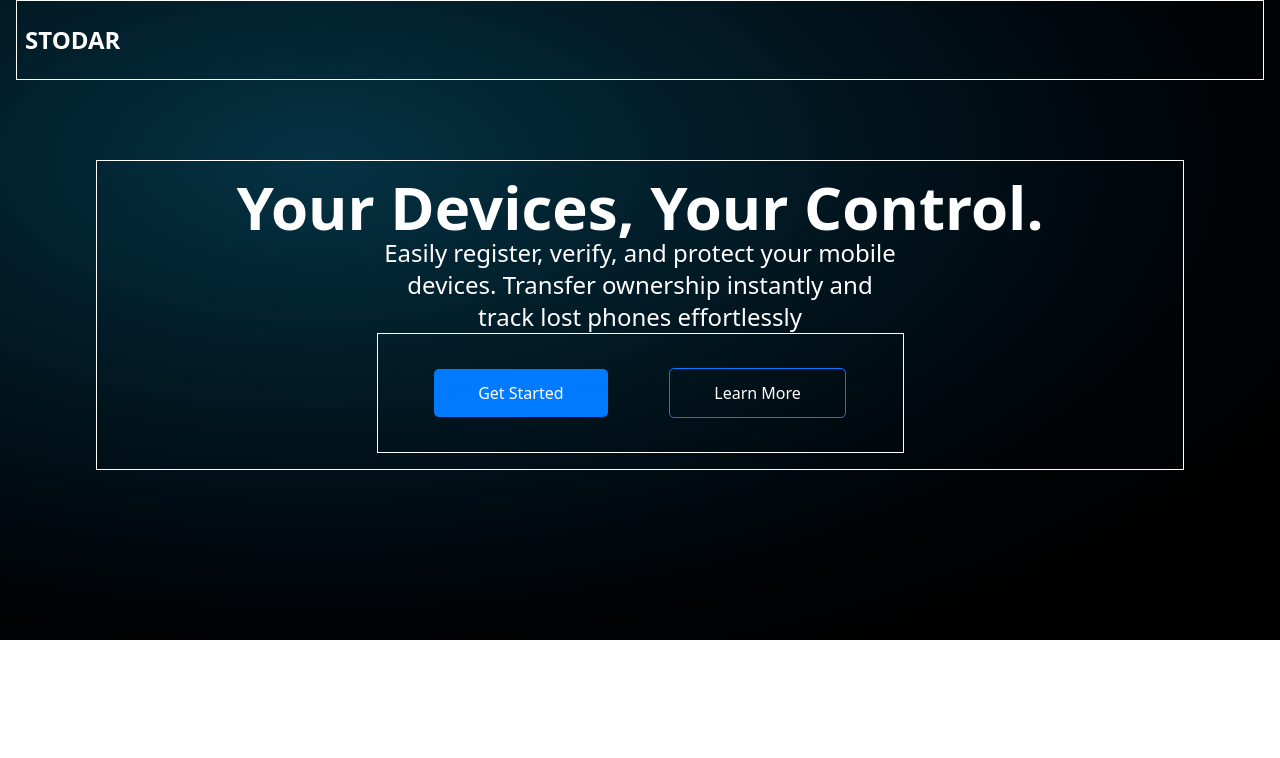
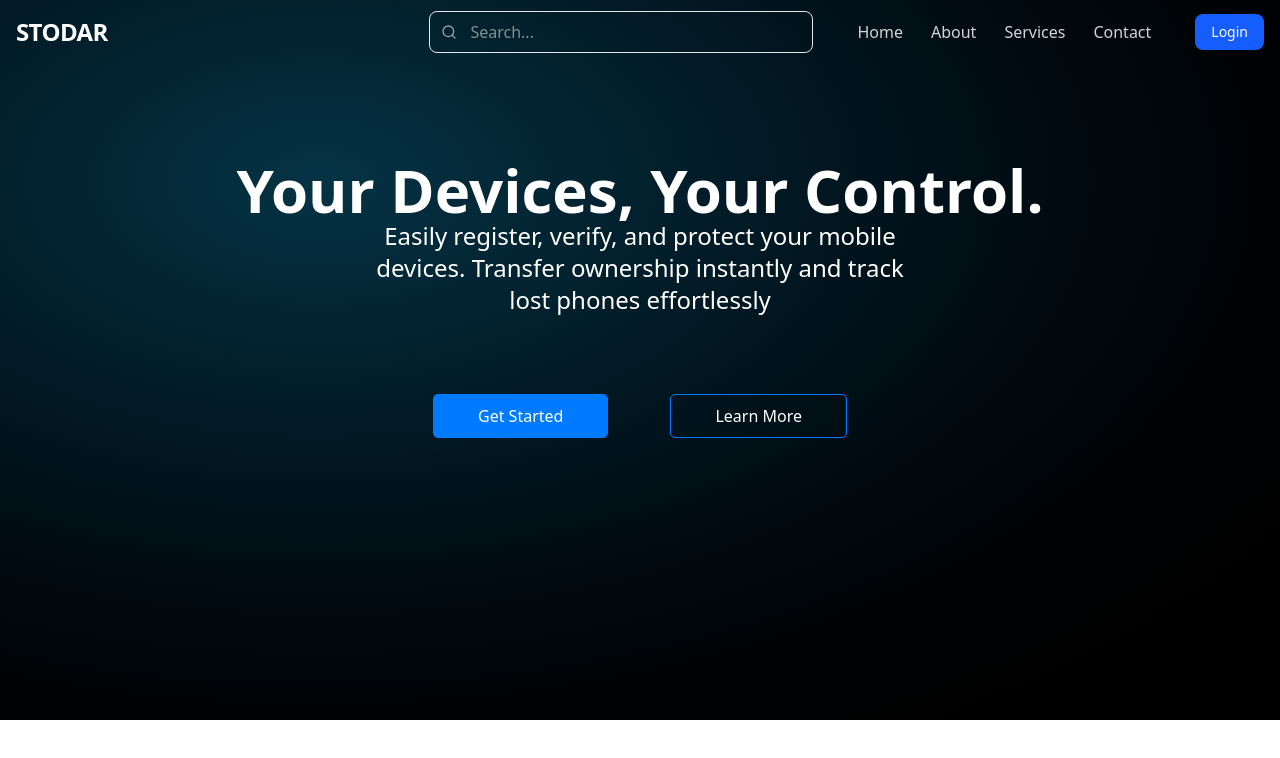
Before and after one commit to adiahn/storda, a React (Vite) app: page / in a window 1280 px wide. Shown: the top 758 px of the page. Built offline with nearby package versions, Linux system fonts and the light colour scheme.

Commit message:
Completed Hero Section

```diff
--- a/package.json
+++ b/package.json
@@ -10,7 +10,9 @@
     "preview": "vite preview"
   },
   "dependencies": {
+    "@radix-ui/react-slot": "^1.1.2",
     "@tailwindcss/vite": "^4.0.6",
+    "lucide-react": "^0.475.0",
     "react": "^19.0.0",
     "react-dom": "^19.0.0",
     "tailwindcss": "^4.0.6"
--- a/src/components/Buttons/Button.jsx
+++ b/src/components/Buttons/Button.jsx
@@ -1,4 +1,4 @@
-import React from "react";
+import React, { useState } from "react";
 
 const Button = ({
   text = "Click Me",
@@ -7,16 +7,26 @@ const Button = ({
   size = "medium",
   color = "blue",
   border = "none",
+  hoverColor,
 }) => {
+  const [isHovered, setIsHovered] = useState(false);
+
   const sizes = {
-    small: "8px 16px",
-    medium: "10px 20px",
-    large: "12px 44px",
+    small: "9px 16px",
+    medium: "9px 20px",
+    large: "9px 44px",
   };
 
   const colors = {
     blue: "#007bff",
     transparent: "rgba(0,0,0,0)",
+    colored: "#007bff",
+  };
+
+  const hoverColors = {
+    blue: "#0056b3", // Darker blue on hover
+    transparent: "rgba(0,0,50,0.1)",
+    colored: "#0056b3",
   };
 
   const borders = {
@@ -28,16 +38,22 @@ const Button = ({
     <button
       type={type}
       onClick={onClick}
+      onMouseEnter={() => setIsHovered(true)}
+      onMouseLeave={() => setIsHovered(false)}
       style={{
-        backgroundColor: colors[color] || colors.blue,
+        backgroundColor: isHovered
+          ? hoverColor in colors
+            ? colors[hoverColor] // Ensure hoverColor maps correctly
+            : hoverColors[color] || hoverColors["blue"] // Fallback if hoverColor is invalid
+          : colors[color] || colors["blue"],
         color: "#fff",
         padding: sizes[size] || sizes.medium,
-        border: "none",
+        border: borders[border] || borders.none,
         borderRadius: "5px",
         cursor: "pointer",
         fontSize: "16px",
         margin: "5px",
-        border: borders[border] || border.none,
+        transition: "background-color 0.3s ease",
       }}
     >
       {text}
--- a/src/components/Header.jsx
+++ b/src/components/Header.jsx
@@ -3,7 +3,7 @@ import Hero from "./Hero/Hero";
 
 const Header = () => {
   return (
-    <div className="min-h-[80vh] w-full max-w-screen text-white bg-radial-[at_25%_25%] from-cyan-950 to-black flex flex-col items-center relative overflow-x-hidden px-1 sm:px-1 lg:px-4">
+    <div className="min-h-[90vh] w-full max-w-screen text-white bg-radial-[at_25%_25%] from-cyan-950 to-black flex flex-col items-center relative overflow-x-hidden px-1 sm:px-1 lg:px-4">
       <Navbar />
       <Hero />
     </div>
--- a/src/components/Hero/Hero.jsx
+++ b/src/components/Hero/Hero.jsx
@@ -3,19 +3,26 @@ import Button from "../Buttons/Button";
 
 const Hero = () => {
   return (
-    <div className=" border border-white p-4 flex flex-col justify-center items-center m-20">
+    <div className="p-4 flex flex-col justify-center items-center m-20">
       <h1 className="text-6xl font-bold">Your Devices, Your Control.</h1>
       <p className="text-2xl text-center w-1/2">
         Easily register, verify, and protect your mobile devices. Transfer
         ownership instantly and track lost phones effortlessly
       </p>
-      <div className="w-2/4 h-[15vh] border border-white flex justify-evenly items-center">
-        <Button text="Get Started" color="blue" size="large" />
+      <div className="w-2/4 h-[15vh] flex justify-evenly items-center m-10">
+        <Button
+          text="Get Started"
+          color="blue"
+          size="large"
+          hoverColor="transparent"
+          border="solid"
+        />
         <Button
           text="Learn More"
           color="transparent"
           size="large"
           border="solid"
+          hoverColor="blue"
         />
       </div>
     </div>
--- a/src/components/Navbar/Navbar.jsx
+++ b/src/components/Navbar/Navbar.jsx
@@ -1,11 +1,111 @@
-import React from "react";
+import React, { useState } from "react";
+import { Menu, X, Search } from "lucide-react";
+
+const NavLink = ({ href, children }) => (
+  <a
+    href={href}
+    className="relative px-3 py-2 text-gray-300 transition-colors hover:text-blue-600 group"
+  >
+    {children}
+    <span className="absolute bottom-0 left-0 h-0.5 w-full scale-x-0 bg-blue-600 transition-transform duration-200 group-hover:scale-x-100" />
+  </a>
+);
 
 const Navbar = () => {
+  const [isMenuOpen, setIsMenuOpen] = useState(false);
+  const navigationLinks = [
+    { name: "Home", href: "/" },
+    { name: "About", href: "/about" },
+    { name: "Services", href: "/services" },
+    { name: "Contact", href: "/contact" },
+  ];
   return (
-    <div className="flex justify-between items-center border border-white w-full p-2 h-[10vh]">
-      <h1 className="text-2xl font-bold uppercase">Stodar</h1>
-      <ul className=" flex "></ul>
-    </div>
+    <nav
+      className="w-[100vw] justify-evenly text-white"
+      role="navigation"
+      aria-label="Main navigation"
+    >
+      <div className="mx-auto max-w-7xl px-4">
+        <div className="flex h-16 items-center justify-between">
+          <a href="/" className="flex items-center">
+            <h1 className="text-2xl font-bold uppercase tracking-tight text-white">
+              Stodar
+            </h1>
+          </a>
+
+          <div className="hidden md:flex md:items-center md:space-x-8">
+            <div className="relative">
+              <Search className="absolute left-3 top-1/2 h-4 w-4 -translate-y-1/2 text-gray-400" />
+              <input
+                type="search"
+                placeholder="Search..."
+                className="w-96 rounded-lg border border-gray-200  py-2 pl-10 pr-4 outline-none "
+                aria-label="Search"
+              />
+            </div>
+
+            <nav className="hidden md:flex md:space-x-1">
+              {navigationLinks.map((link) => (
+                <NavLink key={link.name} href={link.href}>
+                  {link.name}
+                </NavLink>
+              ))}
+            </nav>
+
+            <button className="rounded-lg bg-blue-600 px-4 py-2 text-sm font-medium text-white transition-colors hover:bg-blue-700 focus:outline-none focus:ring-2 focus:ring-blue-500 focus:ring-offset-2">
+              Login
+            </button>
+          </div>
+
+          <button
+            type="button"
+            className="rounded-lg p-2 text-white hover:bg-gray-100 focus:outline-none focus:ring-2 focus:ring-blue-500 md:hidden"
+            onClick={() => setIsMenuOpen(!isMenuOpen)}
+            aria-expanded={isMenuOpen}
+            aria-controls="mobile-menu"
+            aria-label="Toggle menu"
+          >
+            {isMenuOpen ? (
+              <X className="h-6 w-6" />
+            ) : (
+              <Menu className="h-6 w-6" />
+            )}
+          </button>
+        </div>
+
+        <div
+          className={`transform transition-all duration-200 ease-in-out md:hidden ${
+            isMenuOpen ? "h-auto opacity-100" : "h-0 opacity-0"
+          }`}
+          id="mobile-menu"
+        >
+          <div className="space-y-4 pb-4 pt-2">
+            <div className="relative">
+              <Search className="absolute left-3 top-1/2 h-4 w-4 -translate-y-1/2 text-gray-400" />
+              <input
+                type="search"
+                placeholder="Search..."
+                className="w-full rounded-lg border border-gray-200 bg-gray-50  pl-10 pr-4 outline-none focus:border-blue-500 focus:ring-2 focus:ring-blue-200"
+                aria-label="Search"
+              />
+            </div>
+
+            {navigationLinks.map((link) => (
+              <a
+                key={link.name}
+                href={link.href}
+                className="block px-3 py-2 text-base font-medium text-white hover:bg-gray-50 hover:text-blue-600"
+              >
+                {link.name}
+              </a>
+            ))}
+            <button className="mt-2 w-full rounded-lg bg-blue-600 px-4 py-2 text-sm font-medium text-white transition-colors hover:bg-blue-700 focus:outline-none focus:ring-2 focus:ring-blue-500 focus:ring-offset-2">
+              Login
+            </button>
+          </div>
+        </div>
+      </div>
+    </nav>
   );
 };
 
```
Also changed, not shown: 1 other file (tests, documents, lock files or other folders).
